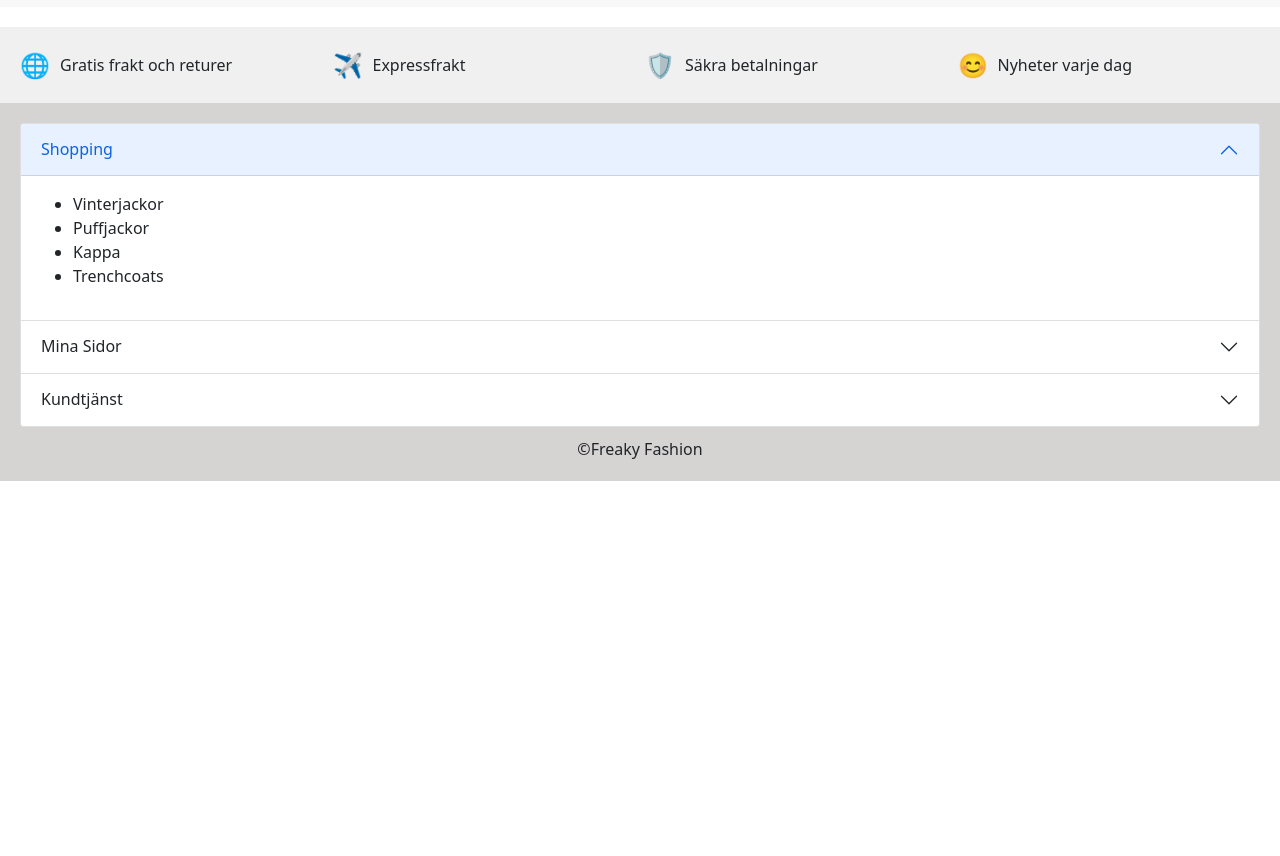
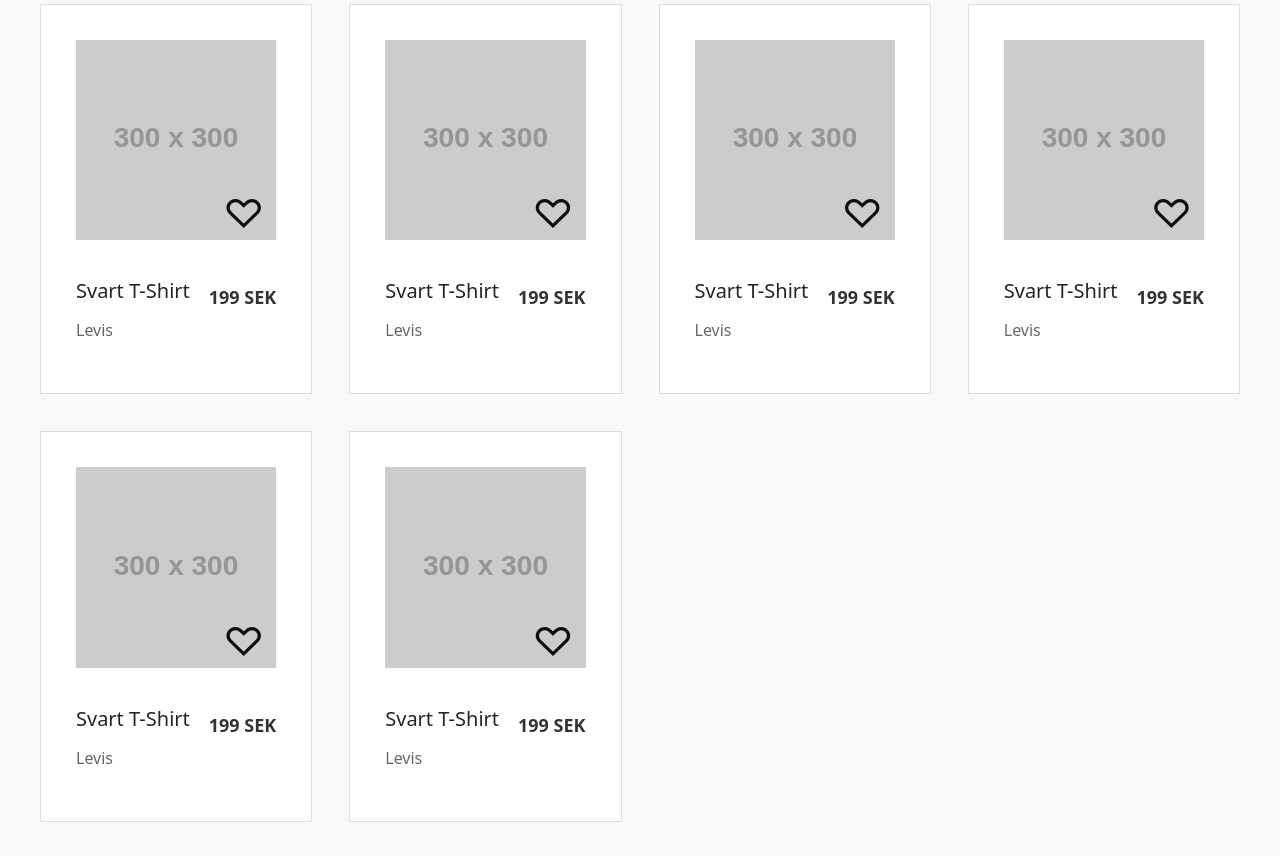
Before and after one commit to Gog26/Gog26.github.io, a plain HTML site: page index.html in a window 1280 px wide. Shown: the part 1324-2180 px from the top of the page. Before the commit the page ends 1805 px from the top, so only its background shows below. Drawn offline with nearby package versions, Linux system fonts and the light colour scheme; placeholder pictures from the web are drawn by us.

Commit message:
har lagt till produkt cards

```diff
--- a/index.html
+++ b/index.html
@@ -137,6 +137,110 @@
 <p class="brand">Levis</p> <!-- Добавлено название бренда -->
 </a>
 </div>
+<div class="product-card">
+    <a href="produkt1.html">
+    <img src="https://via.placeholder.com/300x300" alt="Product 1" class="product-image">
+<label>
+<input type="checkbox" class="favorite-checkbox">
+<span class="favorite">&#9825;</span> <!-- Пустое сердце -->
+</label>
+<div class="product-info">
+<h3>Svart T-Shirt </h3>
+<div class="price-brand">
+<div class="price">199 SEK</div>
+</div>
+</div>
+<p class="brand">Levis</p> <!-- Добавлено название бренда -->
+</a>
+</div>
+<div class="product-card">
+    <a href="produkt1.html">
+         <img src="https://via.placeholder.com/300x300" alt="Product 1" class="product-image">
+<label>
+<input type="checkbox" class="favorite-checkbox">
+<span class="favorite">&#9825;</span> <!-- Пустое сердце -->
+</label>
+<div class="product-info">
+<h3>Svart T-Shirt </h3>
+<div class="price-brand">
+<div class="price">199 SEK</div>
+</div>
+</div>
+<p class="brand">Levis</p> <!-- Добавлено название бренда -->
+
+</a>
+</div>
+
+<div class="product-card">
+    <a href="produkt1.html">
+          <img src="https://via.placeholder.com/300x300" alt="Product 1" class="product-image">
+<label>
+<input type="checkbox" class="favorite-checkbox">
+<span class="favorite">&#9825;</span> <!-- Пустое сердце -->
+</label>
+<div class="product-info">
+<h3>Svart T-Shirt </h3>
+<div class="price-brand">
+<div class="price">199 SEK</div>
+</div>
+</div>
+<p class="brand">Levis</p> <!-- Добавлено название бренда -->
+</a>
+</div>
+
+        <div class="product-card">
+
+            <a href="produkt1.html">
+                 <img src="https://via.placeholder.com/300x300" alt="Product 1" class="product-image">
+    <label>
+<input type="checkbox" class="favorite-checkbox">
+<span class="favorite">&#9825;</span> <!-- Пустое сердце -->
+</label>
+<div class="product-info">
+<h3>Svart T-Shirt </h3>
+<div class="price-brand">
+<div class="price">199 SEK</div>
+</div>
+</div>
+<p class="brand">Levis</p> <!-- Добавлено название бренда -->
+            </a>
+</div>
+
+<div class="product-card">
+    <a href="produkt1.html">
+          <img src="https://via.placeholder.com/300x300" alt="Product 1" class="product-image">
+<label>
+<input type="checkbox" class="favorite-checkbox">
+<span class="favorite">&#9825;</span> <!-- Пустое сердце -->
+</label>
+<div class="product-info">
+<h3>Svart T-Shirt </h3>
+<div class="price-brand">
+<div class="price">199 SEK</div>
+</div>
+</div>
+<p class="brand">Levis</p> <!-- Добавлено название бренда -->
+</a>
+</div>
+
+        <div class="product-card">
+
+            <a href="produkt1.html">
+                 <img src="https://via.placeholder.com/300x300" alt="Product 1" class="product-image">
+    <label>
+<input type="checkbox" class="favorite-checkbox">
+<span class="favorite">&#9825;</span> <!-- Пустое сердце -->
+</label>
+<div class="product-info">
+<h3>Svart T-Shirt </h3>
+<div class="price-brand">
+<div class="price">199 SEK</div>
+</div>
+</div>
+<p class="brand">Levis</p> <!-- Добавлено название бренда -->
+</a>
+</div>
+
 
 
 
```
